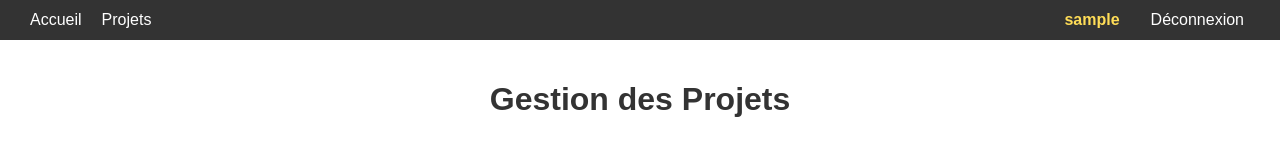
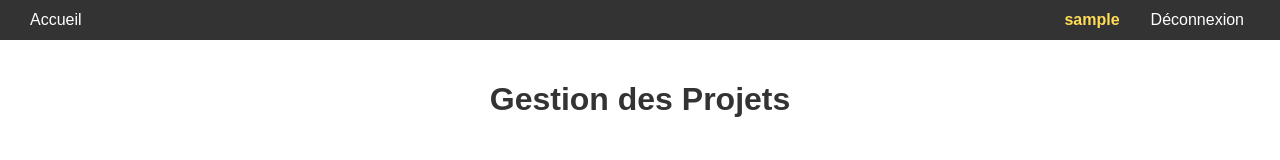
Before and after one commit to AyDev38/SpeDev3, a Vue app: page /projects in a window 1280 px wide. Shown: the top 160 px of the page. Built offline with nearby package versions, Linux system fonts and the light colour scheme; sample sign-in values are in the browser's storage.

Commit message:
suppression bouton project

```diff
--- a/src/components/Shared/Navbar.vue
+++ b/src/components/Shared/Navbar.vue
@@ -4,7 +4,6 @@
     <!-- Section de gauche -->
     <div>
       <router-link to="/">Accueil</router-link>
-      <router-link v-if="authStore.currentUser" to="/projects">Projets</router-link>
     </div>
 
     <!-- Section de droite -->
```
